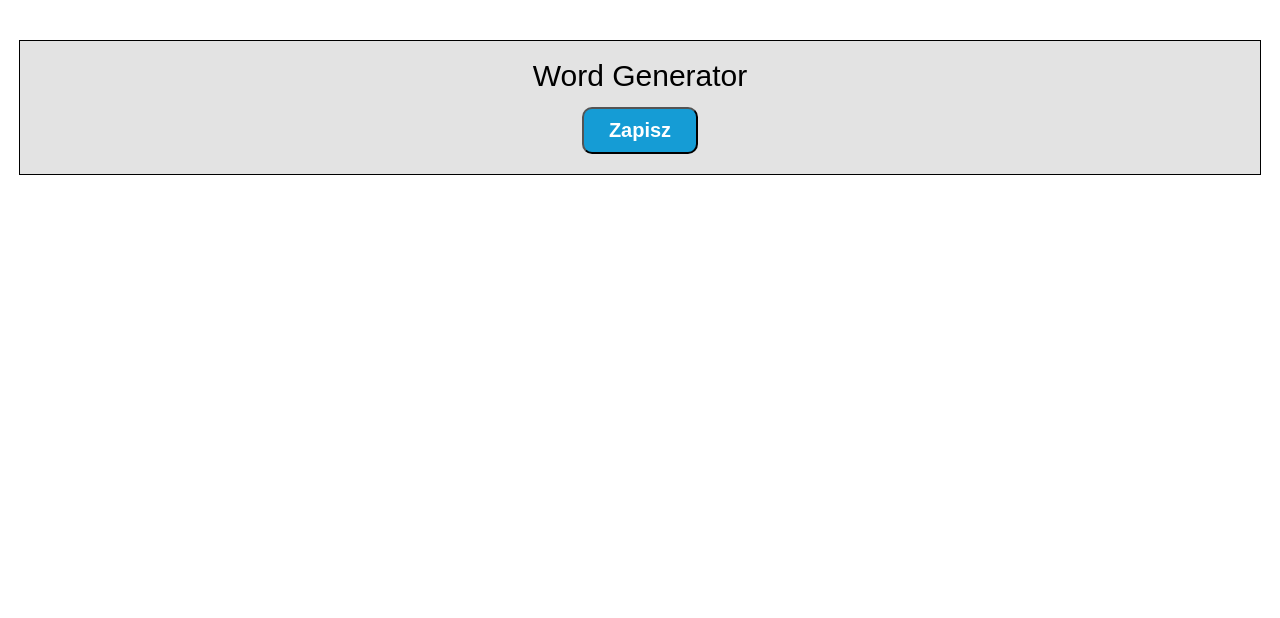
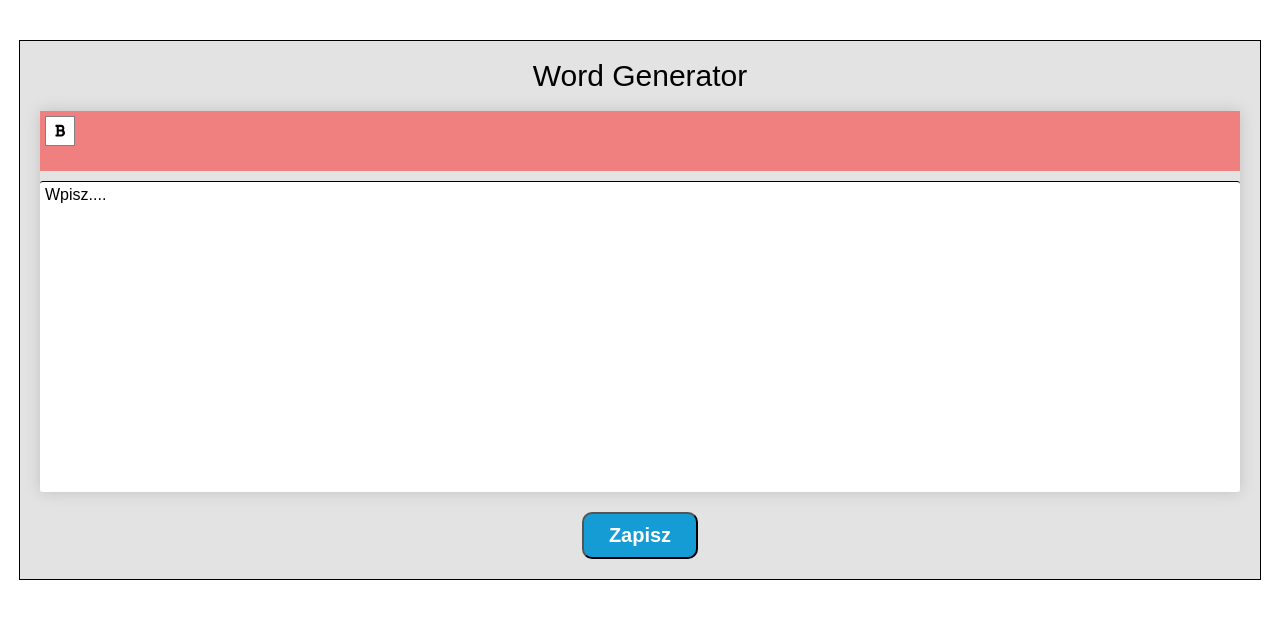
Before and after one commit to ROGAL12321/wordgenerator, a React (Create React App) app: page / in a window 1280 px wide. Shown: the top 618 px of the page. Built offline with nearby package versions, Linux system fonts and the light colour scheme.

Commit message:
Add icon & function - bold

```diff
--- a/package.json
+++ b/package.json
@@ -3,6 +3,9 @@
   "version": "0.1.0",
   "private": true,
   "dependencies": {
+    "@fortawesome/fontawesome-svg-core": "^1.2.22",
+    "@fortawesome/free-solid-svg-icons": "^5.10.2",
+    "@fortawesome/react-fontawesome": "^0.1.4",
     "draft-js": "^0.11.0",
     "react": "^16.9.0",
     "react-dom": "^16.9.0",
--- /dev/null
+++ b/src/components/Generator/Generator.css
@@ -0,0 +1,14 @@
+.editor__wrapper {
+  box-shadow: 0px 0px 15px rgba(0, 0, 0, 0.15);
+  margin: 20px 0;
+}
+
+.editor__container {
+  min-width: 700px;
+  min-height: 300px;
+  border-radius: 3px;
+  background-color: #fff;
+  padding: 5px;
+  font-size: 16px;
+  border-top: 1px solid black;
+}
--- a/src/components/Generator/Generator.js
+++ b/src/components/Generator/Generator.js
@@ -1,5 +1,7 @@
 import React from 'react';
 import { Editor, EditorState } from 'draft-js';
+import "./Generator.css";
+import Toolbar from "../Toolbar/Toolbar";
 
 class Generator extends React.Component {
   state = {
@@ -14,10 +16,16 @@ class Generator extends React.Component {
 
   render() {
     return (
-      <Editor
-        editorState={this.state.editorState}
-        onChange={this.onChange}
-      />
+      <div className="editor__wrapper">
+        <Toolbar handleChange={this.onChange} editState={this.state.editorState}/>
+        <div className="editor__container">
+          <Editor
+            placeholder="Wpisz...."
+            editorState={this.state.editorState}
+            onChange={this.onChange}
+          />
+        </div>
+      </div>
     )
   }
 }
--- /dev/null
+++ b/src/components/Toolbar/Toolbar.css
@@ -0,0 +1,14 @@
+
+.toolbar__container {
+  height: 50px;
+  background-color: lightcoral;
+  margin: 10px 0;
+  padding: 5px;
+}
+
+.toolbar__icon {
+  width: 30px;
+  height: 30px;
+  background-color: #fff;
+  border: 1px solid grey;
+}
--- /dev/null
+++ b/src/components/Toolbar/Toolbar.js
@@ -0,0 +1,25 @@
+import React, { Component } from 'react'
+import { FontAwesomeIcon } from "@fortawesome/react-fontawesome";
+// import { FaBold } from '@fortawesome/free-solid-svg-icons';
+import { faBold } from '@fortawesome/free-solid-svg-icons';
+import "./Toolbar.css";
+import { RichUtils } from "draft-js";
+
+class Toolbar extends Component {
+
+  changeTextStyle = () => {
+    this.props.handleChange(RichUtils.toggleInlineStyle(this.props.editState, "BOLD"));
+  }
+
+  render() {
+    return (
+      <div className="toolbar__container">
+        <button className="toolbar__icon" onClick={this.changeTextStyle}>
+          <FontAwesomeIcon icon={faBold}/>
+        </button>
+      </div>
+    )
+  }
+}
+
+export default Toolbar;
```
Also changed, not shown: 1 other file (tests, documents, lock files or other folders).
